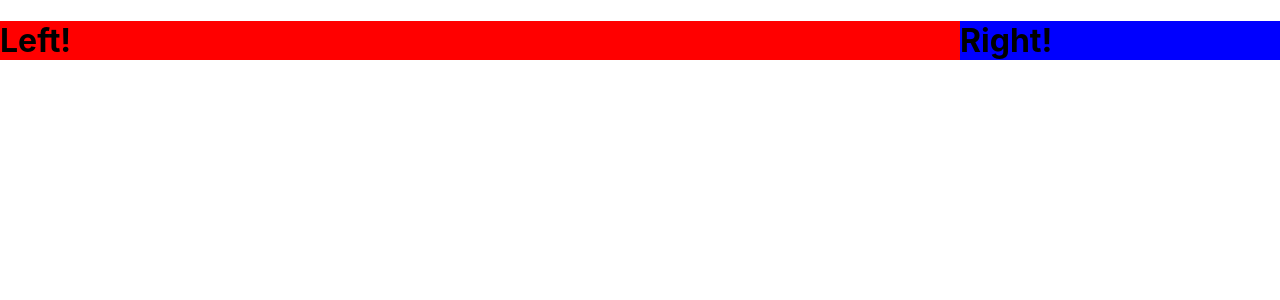
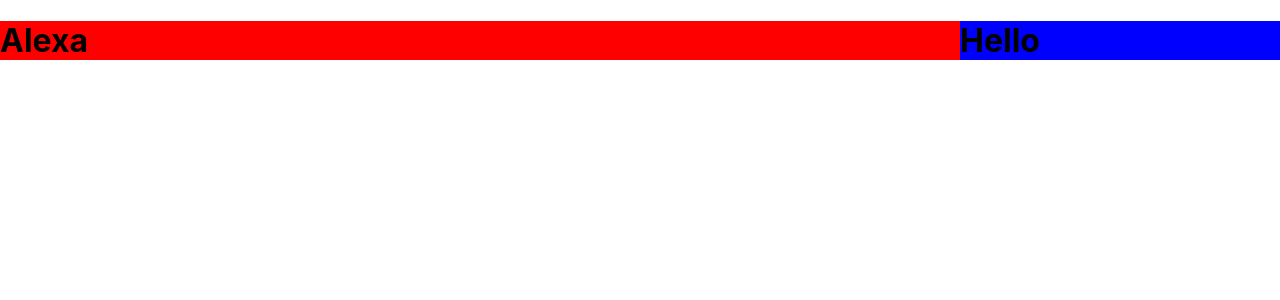
Before and after one commit to snowleopardAlexa/react-design-patterns, a React (Create React App) app: page / in a window 1280 px wide. Shown: the top 300 px of the page. Built offline with nearby package versions, Linux system fonts and the light colour scheme.

Commit message:
pass name and message as props

```diff
--- a/src/App.js
+++ b/src/App.js
@@ -1,19 +1,19 @@
 import { SplitScreen } from './SplitScreen';
 import './App.css';
 
-const LeftHandComponent = () => {
-  return <h1 style={{backgroundColor: "red"}}>Left!</h1>
+const LeftHandComponent = ({ name }) => {
+  return <h1 style={{backgroundColor: "red"}}>{name}</h1>
 }
 
-const RightHandComponent = () => {
-  return <h1 style={{backgroundColor: "blue"}}>Right!</h1>
+const RightHandComponent = ({ message }) => {
+  return <h1 style={{backgroundColor: "blue"}}>{message}</h1>
 }
 
 function App() {
   return (
     <SplitScreen leftWeight={3} rightWeight={1}>
-      <LeftHandComponent />
-      <RightHandComponent />
+      <LeftHandComponent name="Alexa" />
+      <RightHandComponent message="Hello" />
     </SplitScreen>
   );
 }
```
